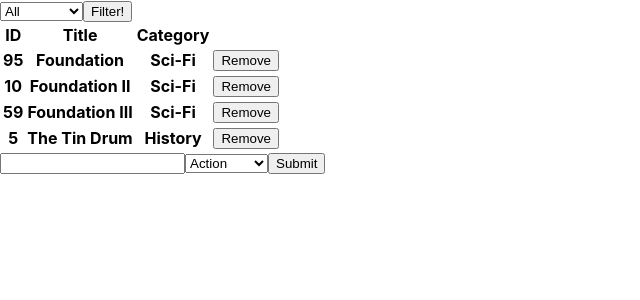
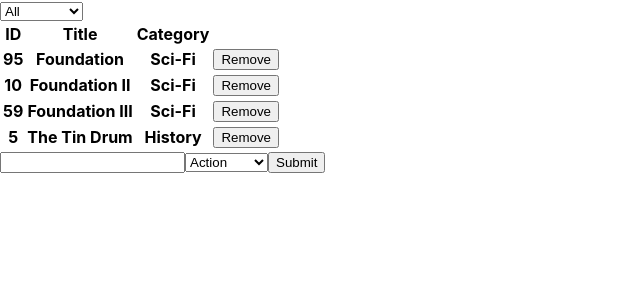
Before and after one commit to serdg0/bookstore, a React (Create React App) app: page / in a window 1280 px wide. Shown: the top 300 px of the page, without its empty margins (0-640 px from the left). Built offline with nearby package versions, Linux system fonts and the light colour scheme.

Commit message:
beautiful react

```diff
--- a/src/components/App.js
+++ b/src/components/App.js
@@ -2,7 +2,6 @@ import React from 'react';
 import PropTypes from 'prop-types';
 import BooksList from '../containers/bookslist';
 import BooksForm from '../containers/booksform';
-import CategoryFilter from '../containers/filter';
 import '../App.css';
 
 
@@ -12,8 +11,12 @@ const App = props => {
   } = props;
   return (
     <div>
-      <CategoryFilter filter={changeFilterAction} />
-      <BooksList books={books} filter={filter} removeBook={removeBookAction} />
+      <BooksList
+        books={books}
+        filter={filter}
+        filterFun={changeFilterAction}
+        removeBook={removeBookAction}
+      />
       <BooksForm createBookAction={createBookAction} />
     </div>
   );
--- a/src/containers/bookslist.js
+++ b/src/containers/bookslist.js
@@ -1,13 +1,33 @@
 import React from 'react';
 import PropTypes from 'prop-types';
 import Book from '../components/book';
+import CategoryFilter from './filter';
 
-const Bookslist = props => {
-  const { books, removeBook, filter } = props;
+class Bookslist extends React.Component {
+  constructor(props) {
+    super(props);
+    this.handleChange = this.handleChange.bind(this);
+  }
+
+  handleChange(event) {
+    const { target: { value } } = event;
+    const { filterFun } = this.props;
+    filterFun(value);
+  }
+
+  render() {
+    const { books, removeBook, filter } = this.props;
     const filtered = filter === 'All' ? books : books.filter(book => book.category === filter);
-  const list = filtered.map(book => <Book key={book.title} book={book} removeBook={removeBook} />);
-
+    const list = filtered.map(book => (
+      <Book
+        key={book.title}
+        book={book}
+        removeBook={removeBook}
+      />
+    ));
     return (
+      <div>
+        <CategoryFilter handleChange={this.handleChange} />
         <table>
           <tr>
             <th>ID</th>
@@ -16,13 +36,16 @@ const Bookslist = props => {
           </tr>
           {list}
         </table>
+      </div>
     );
-};
+  }
+}
 
 Bookslist.propTypes = {
   books: PropTypes.arrayOf(PropTypes.oneOfType([])).isRequired,
   removeBook: PropTypes.func.isRequired,
   filter: PropTypes.string.isRequired,
+  filterFun: PropTypes.func.isRequired,
 };
 
 export default Bookslist;
--- a/src/containers/filter.js
+++ b/src/containers/filter.js
@@ -1,45 +1,19 @@
 import React from 'react';
 import PropTypes from 'prop-types';
 
-class CategoryFilter extends React.Component {
-  constructor(props) {
-    super(props);
-    this.state = {
-      category: 'All',
-    };
-    this.handleChange = this.handleChange.bind(this);
-    this.handleSubmit = this.handleSubmit.bind(this);
-  }
-
-  handleChange(event) {
-    const { target: { value } } = event;
-    this.setState({
-      category: value,
-    });
-  }
-
-  handleSubmit() {
-    const { filter } = this.props;
-    const { category } = this.state;
-    filter(category);
-  }
-
-  render() {
+const CategoryFilter = props => {
   const categories = ['All', 'Action', 'Biography', 'History', 'Horror', 'Kids', 'Learning', 'Sci-Fi'];
   const categoriesBox = categories.map(cg => <option key={cg}>{cg}</option>);
+  const { handleChange } = props;
   return (
-      <div>
-        <select onChange={this.handleChange}>
+    <select onChange={handleChange}>
       {categoriesBox}
     </select>
-        <button type="button" onClick={this.handleSubmit}>Filter!</button>
-      </div>
   );
-  }
-}
+};
 
 CategoryFilter.propTypes = {
-  filter: PropTypes.string.isRequired,
+  handleChange: PropTypes.func.isRequired,
 };
 
 export default CategoryFilter;
```
Lines whose indentation alone changed are shown as unchanged.
